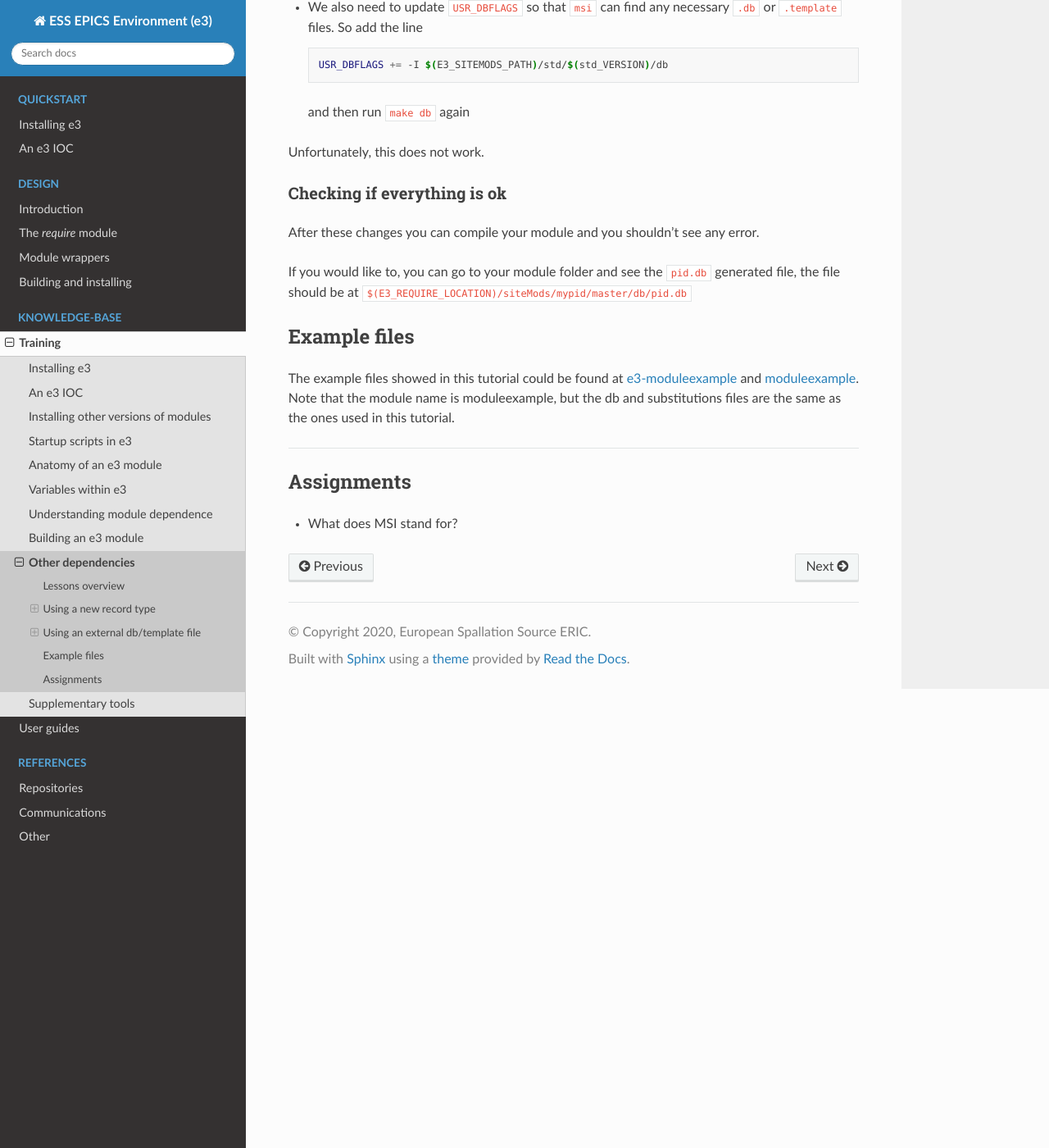
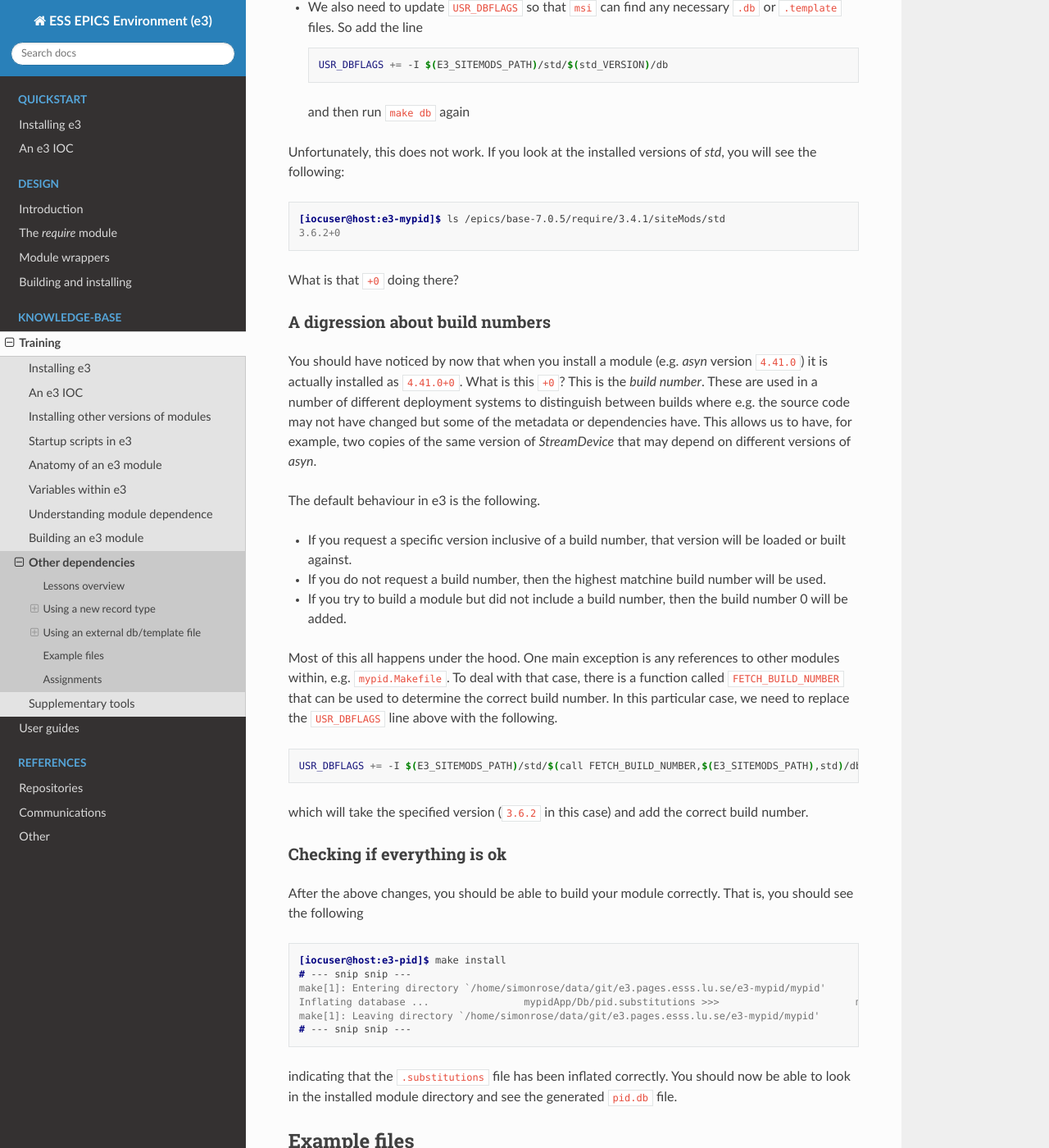
Before and after one commit to ttkorhonen/e3pages, a Sphinx documentation site: the page built from docs/kb/training/workbook/9_other_deps.md, in a window 1280 px wide and 1400 px high, scrolled down 3855 px. Shown: the whole window at 82% size. Built offline with Sphinx 7.4.7 and the Read the Docs theme 2.0.0, drawn with Linux system fonts in a browser that asks for light colours.

Commit message:
Build number digression

````diff
--- a/docs/kb/training/workbook/9_other_deps.md
+++ b/docs/kb/training/workbook/9_other_deps.md
@@ -166,13 +166,46 @@ begin, follow what was done for the *calc* module above, but with the *std* modu
   ```
   and then run `make db` again
 
-Unfortunately, this does not work.
+Unfortunately, this does not work. If you look at the installed versions of *std*, you will see the following:
+```console
+[iocuser@host:e3-mypid]$ ls /epics/base-7.0.5/require/3.4.1/siteMods/std
+3.6.2+0
+```
+What is that `+0` doing there?
+
+### A digression about build numbers
+
+You should have noticed by now that when you install a module (e.g. *asyn* version `4.41.0`) it is actually installed as `4.41.0+0`. What is this `+0`?
+This is the *build number*. These are used in a number of different deployment systems to distinguish between builds where e.g. the source code may not
+have changed but some of the metadata or dependencies have. This allows us to have, for example, two copies of the same version of *StreamDevice* that
+may depend on different versions of *asyn*.
+
+The default behaviour in e3 is the following.
+* If you request a specific version inclusive of a build number, that version will be loaded or built against.
+* If you do not request a build number, then the highest matchine build number will be used.
+* If you try to build a module but did not include a build number, then the build number 0 will be added.
+
+Most of this all happens under the hood. One main exception is any references to other modules within, e.g. `mypid.Makefile`. To deal with that case,
+there is a function called `FETCH_BUILD_NUMBER` that can be used to determine the correct build number. In this particular case, we need to replace the
+`USR_DBFLAGS` line above with the following.
+```make
+USR_DBFLAGS += -I $(E3_SITEMODS_PATH)/std/$(call FETCH_BUILD_NUMBER,$(E3_SITEMODS_PATH),std)/db
+```
+which will take the specified version (`3.6.2` in this case) and add the correct build number.
 
 ### Checking if everything is ok
 
-After these changes you can compile your module and you shouldn't see any error.
-
-If you would like to, you can go to your module folder and see the `pid.db` generated file, the file should be at `$(E3_REQUIRE_LOCATION)/siteMods/mypid/master/db/pid.db`
+After the above changes, you should be able to build your module correctly. That is, you should see the following
+```console
+[iocuser@host:e3-pid]$ make install
+# --- snip snip ---
+make[1]: Entering directory `/home/simonrose/data/git/e3.pages.esss.lu.se/e3-mypid/mypid'
+Inflating database ...                mypidApp/Db/pid.substitutions >>>                       mypidApp/Db/pid.db
+make[1]: Leaving directory `/home/simonrose/data/git/e3.pages.esss.lu.se/e3-mypid/mypid'
+# --- snip snip ---
+```
+indicating that the `.substitutions` file has been inflated correctly. You should now be able to look in the installed module directory and see the
+generated `pid.db` file.
 
 ## Example files
 
````
